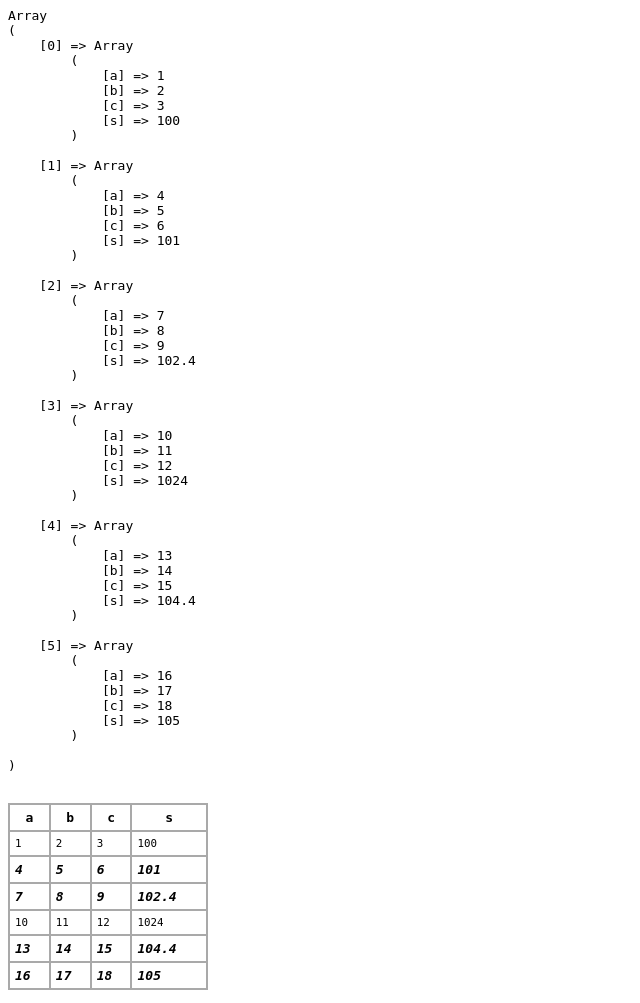
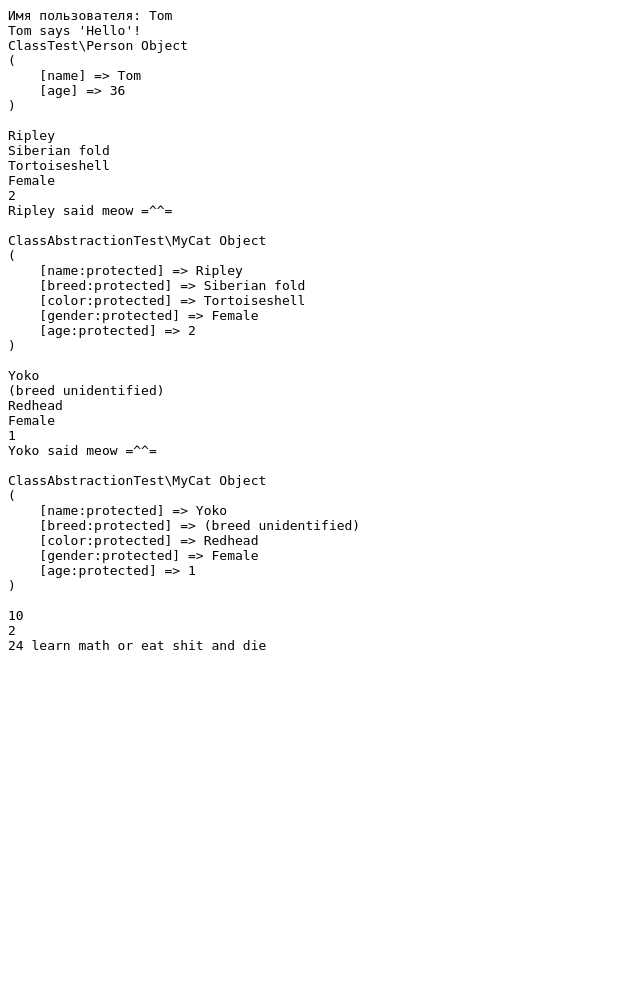
Before and after one commit to IvanVS140/php_projects, a PHP site: page / in a window 1280 px wide. Shown: the whole page, without its empty margins (0-640 px from the left). After the commit the page ends 650 px from the top, so only its background shows below. Run offline with PHP 8.4, Linux system fonts and the light colour scheme.

Commit message:
abstract class init, cosmetic fixes

```diff
--- a/99_TEST/index.php
+++ b/99_TEST/index.php
@@ -1,42 +1,179 @@
 <?php // phpcs:ignore PSR1.Files.SideEffects.FoundWithSymbols
+namespace ClassTest;
+
 echo "<pre>";
 
-$shop = array(
-    array("a" => 1, "b" => 2, "c" => 3, "s" => 100),
-    array("a" => 4, "b" => 5 , "c" => 6, "s" => 101),
-    array("a" => 7, "b" => 8 , "c" => 9, "s" => 102.4),
-    array("a" => 10, "b" => 11 , "c" => 12, "s" => 1024),
-    array("a" => 13, "b" => 14 , "c" => 15, "s" => 104.4),
-    array("a" => 16, "b" => 17 , "c" => 18, "s" => 105)
-);
+/**
+ * Person
+ *
+ * @category Tag_In_Class_Comment
+ * @package  Tag_In_Class_Comment
+ * @author   Display Name <username@example.com>
+ * @license  http://www.opensource.org/licenses/ Test
+ * @link     http://www.example.com
+ */
+class Person
+{
+    public $name;
+    public $age;
 
-print_r($shop);
-
-/**
- * Print trspeze
- *
- * @param array $a Comment here
- *
- * @return void
- */
-function printTrspeze($a)
-{
-    echo "
-    <table width=200 border=1 bordercolor=darkgrey cellspacing=0 cellpadding=5>
-    <th>";
-    echo implode('<th>', array_keys(current($a)));
-    foreach ($a as $row) {
-        echo "<tr><td>";
-        if (end($row) != intval(end($row))) {
-            echo "<i><b>" . implode('</td><td><i><b>', $row);
-        } elseif (end($row) % 2 != 0) {
-            echo "<i><b>" . implode('</td><td><i><b>', $row);
-        } else {
-            echo "<sub>" . implode('</td><td><sub>', $row);
-        }
+    /**
+     * Hello
+     *
+     * @return void
+     */
+    public function hello()
+    {
+        echo $this->name . " says 'Hello'!<br>";
     }
 }
 
-printTrspeze($shop);
+$tom = new Person();
+
+$tom->name = "Tom"; // установка свойства $name
+$tom->age = 36; // установка свойства $age
+
+$personName = $tom->name;    // получение значения свойства $name
+
+echo "Имя пользователя: " . $personName . "<br>";
+$tom->hello(); // вызов метода hello()
+
+print_r($tom);
+
+echo "\n";
+
+namespace ClassAbstractionTest;
+// phpcs:ignore PSR1.Classes.ClassDeclaration.MultipleClasses
+
+abstract class Cat
+{
+    protected $name;
+    protected $breed;
+    protected $color;
+    protected $gender;
+    protected $age;
+    public function __construct($name, $breed, $color, $gender, $age)
+    {
+        $this->name = $name;
+        $this->breed = $breed;
+        $this->color = $color;
+        $this->gender = $gender;
+        $this->age = $age;
+    }
+    abstract public function printOutInfo();
+    public function printOutMeow()
+    {
+        echo $this->name . " said meow =^^=\n\n";
+    }
+}
+
+class MyCat extends Cat
+{
+    public function printOutInfo()
+    {
+        echo
+        $this->name . "\n" .
+        $this->breed . "\n" .
+        $this->color . "\n" .
+        $this->gender . "\n" .
+        $this->age . "\n" ;
+    }
+}
+
+$ripley = new MyCat("Ripley", "Siberian fold", "Tortoiseshell", "Female", 2);
+$ripley->printOutInfo();
+$ripley->printOutMeow();
+print_r($ripley);
+
+echo "\n";
+
+$yoko = new MyCat("Yoko", "(breed unidentified)", "Redhead", "Female", 1);
+$yoko->printOutInfo();
+$yoko->printOutMeow();
+print_r($yoko);
+
+echo "\n";
+
+/**
+ * Base math
+ *
+ * @category Tag_In_Class_Comment
+ * @package  Tag_In_Class_Comment
+ * @author   Display Name <username@example.com>
+ * @license  http://www.opensource.org/licenses/ Test
+ * @link     http://www.example.com
+ */
+abstract class BaseMath /* phpcs:ignore
+PSR1.Classes.ClassDeclaration.MultipleClasses */
+{
+    /**
+     * Expression №1
+     *
+     * @return mixed Comment here
+     */
+    public function exp1()
+    {
+        return $this->a + $this->b;
+    }
+    /**
+     * Expression №2
+     *
+     * @return mixed Comment here
+     */
+    public function exp2()
+    {
+        return $this->a - $this->b;
+    }
+    /**
+     * Expression №1
+     *
+     * @return void Comment here
+     */
+    abstract protected function getValue();
+}
+
+/**
+ * Function №1
+ *
+ * @category Tag_In_Class_Comment
+ * @package  Tag_In_Class_Comment
+ * @author   Display Name <username@example.com>
+ * @license  http://www.opensource.org/licenses/ Test
+ * @link     http://www.example.com
+ */
+class F1 extends BaseMath /* phpcs:ignore
+PSR1.Classes.ClassDeclaration.MultipleClasses */
+{
+    protected $a;
+    protected $b;
+    /**
+     * Constructor
+     *
+     * @param mixed $a Comment here
+     * @param mixed $b Comment here
+     *
+     * @return mixed
+     */
+    public function __construct($a, $b)
+    {
+        $this->a = $a;
+        $this->b = $b;
+    }
+    /**
+     * Get value
+     *
+     * @return mixed
+     */
+    public function getValue()
+    {
+        return $this->a * $this->b . " learn math or eat shit and die";
+    }
+}
+
+$nums = new F1(6, 4);
+echo $nums->exp1() . "\n";
+echo $nums->exp2() . "\n";
+echo $nums->getValue();
 
 // phpcs:ignore PSR2.Files.ClosingTag.NotAllowed
+?>
```
Also changed, not shown: 00_DiY/index.php (+4 -4 lines), 1 other file.
